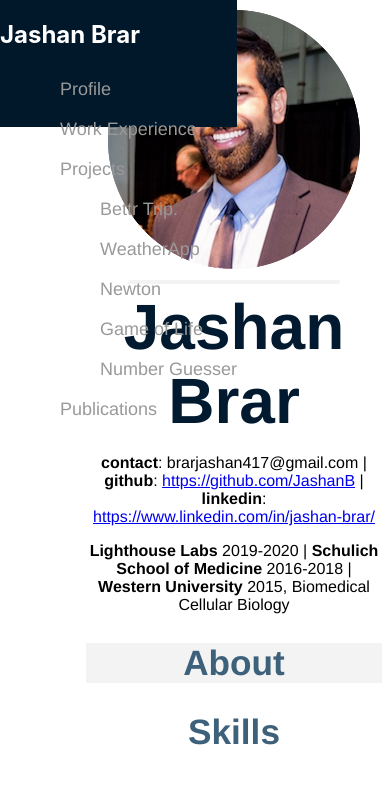
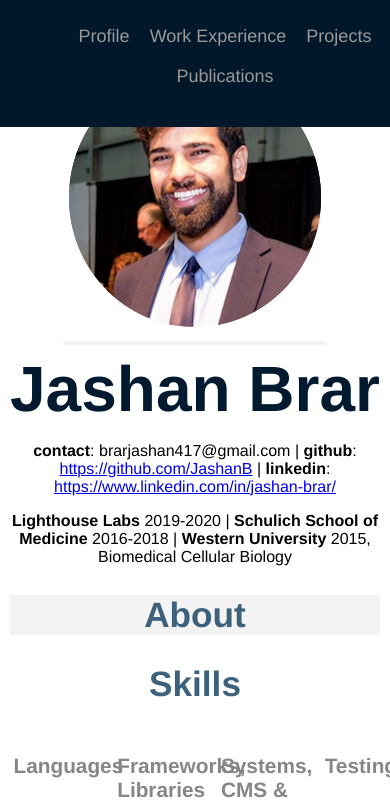
Before and after one commit to JashanB/my-portfolio, a React (Create React App) app: page / in a window 390 px wide. Shown: the top 804 px of the page. Built offline with nearby package versions, Linux system fonts and the light colour scheme.

Commit message:
css changes

```diff
--- a/src/components/app/App.css
+++ b/src/components/app/App.css
@@ -1,4 +1,4 @@
-@media only screen and (min-width: 993px){
+@media only screen and (min-width: 920px){
   .App {
     display: flex;
     flex-direction: row;
@@ -13,9 +13,17 @@
   height: 100vh;
   display: block;
   color: white;
+  font-family: Helvetica;
 }
 
-
+.nav h2 {
+  text-align: center;
+  border-bottom: 1px solid white;
+  margin-left: 2%;
+  margin-right: 2%;
+  font-size: 220%;
+  margin-bottom: 2%;
+}
 .nav ul {
   list-style: none;
   margin: 0;
@@ -54,7 +62,7 @@
 }
 }
 
-@media only screen and (max-width: 992px){
+@media only screen and (max-width: 919px){
 .App {
   display: flex;
   flex-direction: column;
@@ -63,17 +71,24 @@
 
 .nav {
 position: fixed;
-top: 0;
 height: 15%;
+width: 100%;
 background-color: #01182b;
-display: block;
+display: inline-block;
 color: white;
+overflow: hidden;
+font-family: Helvetica;
+text-align: center;
+}
+
+.nav h2 {
+  display: none;
 }
 
 .nav ul {
 list-style: none;
-margin: 0;
-position: relative;
+/* margin: 0; */
+position: absolute;
 }
 
 .nav li {
@@ -81,7 +96,8 @@ text-indent: 20px;
 line-height: 40px;
 font-family: Helvetica;
 font-size: 18px;
-text-align: left;
+text-align: center;
+display: inline-block;
 }
 
 .nav a {
@@ -98,11 +114,14 @@ text-align: left;
   color: white;
 }
 
+.project-list {
+  display: none;
+}
 .content-wrapper {
   /* display: block; */
   /* position: relative; */
   text-align: center;
-  margin-left: 20%;
+  margin-top: 15%;
   padding-top: 2.5%;
   font-family: Helvetica;
 }
```
